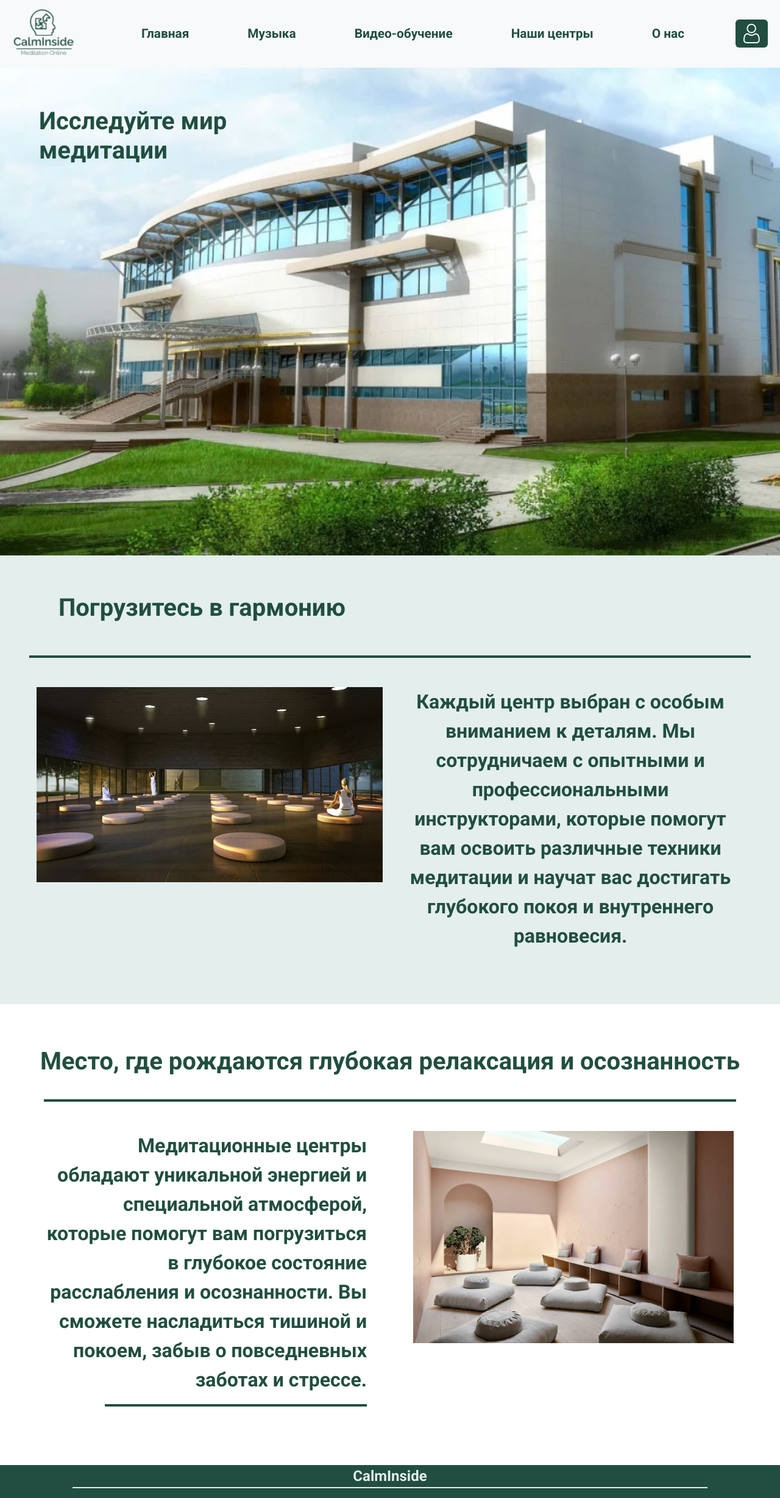
After one commit to svtrev1/CalmInside, a PHP site: page /our_centers.html in a window 1280 px wide. The commit adds this page. Shown: the whole page at 61% size. Run offline with PHP 8.4, Linux system fonts and the light colour scheme.

Commit message:
add page our_centers

```diff
--- a/assets/main.css
+++ b/assets/main.css
@@ -102,3 +102,7 @@
         display: none;
     }
 }
+
+body {
+    overflow-x: hidden;
+}
--- /dev/null
+++ b/assets/our_centers.css
@@ -0,0 +1,71 @@
+*{
+    padding: 0;
+    margin: 0;
+    font-family: 'Roboto', sans-serif;
+}
+
+.row{
+    margin: 0;
+}
+
+.build-center{
+    background-image: url("images/our_centers_fon1.png");
+    background-size: cover;
+    flex-shrink: 0;
+}
+
+.build-center-offer{
+    width: 25rem;
+    padding-top: 4rem;
+    padding-left: 4rem;
+    color: #214E41;
+    font-size: 2.25rem;
+    font-weight: 700;
+}
+
+.first-room{
+    background: #E3EEED;
+    padding-bottom: 5.5rem;
+}
+
+.first-room-title{
+    color: #214E41;
+    font-size: 2.5rem;
+    padding-top: 3.5rem;
+    padding-left: 6rem;
+}
+
+.first-room-line1{
+    margin: 3rem;
+}
+
+.first-room-description{
+    color: #214E41;
+    text-align: center;
+    font-size: 2rem;
+}
+
+.second-room-title{
+    color: #214E41;
+    font-size: 2.5rem;
+    text-align: center;
+}
+
+.second-room-description{
+    color: #214E41;
+    text-align: right;
+    font-size: 2rem;
+    padding-right: 4rem;
+}
+
+.row2{
+    margin-bottom: 5rem;
+    margin-left: 4rem;
+    margin-right: 4rem;
+}
+
+.first-room-line2{
+    margin-right: 4.5rem;
+    margin-left: 4.5rem;
+    margin-bottom: 3rem;
+}
--- /dev/null
+++ b/our_centers.html
@@ -0,0 +1,103 @@
+<!DOCTYPE html>
+<html lang="en">
+<head>
+    <meta charset="UTF-8">
+    <meta name="viewport" content="width=device-width, initial-scale=1.0">
+    <title>Наши Центры</title>
+    <link href="https://cdn.jsdelivr.net/npm/bootstrap@5.3.2/dist/css/bootstrap.min.css" rel="stylesheet"
+        integrity="sha384-T3c6CoIi6uLrA9TneNEoa7RxnatzjcDSCmG1MXxSR1GAsXEV/Dwwykc2MPK8M2HN" crossorigin="anonymous">
+    <link rel="stylesheet" href="assets/main.css">
+    <link rel="stylesheet" href="assets/our_centers.css">
+    <link rel="preconnect" href="https://fonts.googleapis.com">
+    <link rel="preconnect" href="https://fonts.gstatic.com" crossorigin>
+    <link href="https://fonts.googleapis.com/css2?family=Roboto:wght@700&display=swap" rel="stylesheet">
+</head>
+<body>
+    <nav class="navbar sticky-top navbar-expand-lg bg-body-tertiary">
+        <div class="container-fluid">
+            <a class="navbar-brand" href="#">
+                <img src="assets/images/logo_CI.png" alt="#" height="85">
+            </a>
+            <button class="navbar-toggler" type="button" data-bs-toggle="collapse" data-bs-target="#navbarTogglerDemo02"
+                aria-controls="navbarTogglerDemo02" aria-expanded="false" aria-label="Toggle navigation">
+                <span class="navbar-toggler-icon"></span>
+            </button>
+            <div class="collapse navbar-collapse" id="navbarTogglerDemo02">
+                <ul class="navbar-nav me-auto mb-2 mb-lg-0">
+                    <li class="nav-item"><a class="nav-link" href="#">Главная</a></li>
+                    <li class="nav-item"><a class="nav-link" href="#">Музыка</a></li>
+                    <li class="nav-item"><a class="nav-link" href="#">Видео-обучение</a></li>
+                    <li class="nav-item"><a class="nav-link" href="#">Наши центры</a></li>
+                    <li class="nav-item"><a class="nav-link" href="#">О нас</a></li>
+                    <button type="button" class="btn btn_header"><img src="assets/images/user.png"></button>
+                </ul>
+            </div>
+        </div>
+    </nav>
+
+    <div class="build-center w-100" style="height: 50rem;">
+        <div class="build-center-offer">
+            <h1>Исследуйте мир медитации</h1>
+        </div>
+    </div>
+
+    <div class="first-room w-100">
+        <div class="first-room-title">
+            <p>Погрузитесь в гармонию</p>
+        </div>
+        <div class="first-room-line1">
+            <p style="border-bottom: 4px solid #214E41;"></p>
+        </div>
+        <div class="row" style="margin-left: 3rem; margin-right: 3rem; height: 27rem;">
+            <div class="first-room-img col">
+                <img class="img-fluid" src="assets/images/our_centers_class1.png">
+            </div>
+            <div class="first-room-description col">
+                <p>Каждый центр выбран с особым вниманием к деталям.
+                    Мы сотрудничаем с опытными и профессиональными инструкторами,
+                    которые помогут вам освоить различные техники медитации и научат
+                    вас достигать глубокого покоя и внутреннего равновесия.</p>
+            </div>
+        </div>
+    </div>
+
+    <div class="second-room">
+        <div class="second-room-title">
+            <p style="margin-top: 4rem; margin-bottom: 2rem;">Место, где рождаются глубокая
+                релаксация и осознанность</p>
+        </div>
+        <div class="first-room-line2">
+            <p style="border-bottom: 4px solid #214E41;"></p>
+        </div>
+        <div class="row row2">
+            <div class="second-room-description col">
+                <p>Медитационные центры обладают уникальной энергией и специальной атмосферой,
+                    которые помогут вам погрузиться в глубокое состояние расслабления и осознанности.
+                    Вы сможете насладиться тишиной и покоем, забыв о повседневных заботах и стрессе.</p>
+                <p style="border-bottom: 4px solid #214E41; margin-left: 6rem;"></p>
+            </div>
+            <div class="second-room-img col">
+                <img class="img-fluid" src="assets/images/our_centers_class2.png" >
+            </div>
+        </div>
+    </div>
+
+
+
+
+
+
+    <footer style="width: 100%;">
+        <div class="row" style="background-color: #214E41;">
+            <div class="col-1"></div>
+            <div class="col-10" style="text-align: center;">
+                <p style="font-size: 1.5rem; color: #E3EEED; border-bottom: 2px solid #E3EEED;">CalmInside</p>
+            </div>
+            <div class="col-1"></div>
+        </div>
+    </footer>
+    <script src="https://cdn.jsdelivr.net/npm/bootstrap@5.3.2/dist/js/bootstrap.bundle.min.js"
+        integrity="sha384-C6RzsynM9kWDrMNeT87bh95OGNyZPhcTNXj1NW7RuBCsyN/o0jlpcV8Qyq46cDfL"
+        crossorigin="anonymous"></script>
+</body>
+</html>
```
Also changed, not shown: assets/images/our_centers_class1.png (added), assets/images/our_centers_class2.png (added), assets/images/our_centers_fon.png (added), assets/images/our_centers_fon1.png (added).
